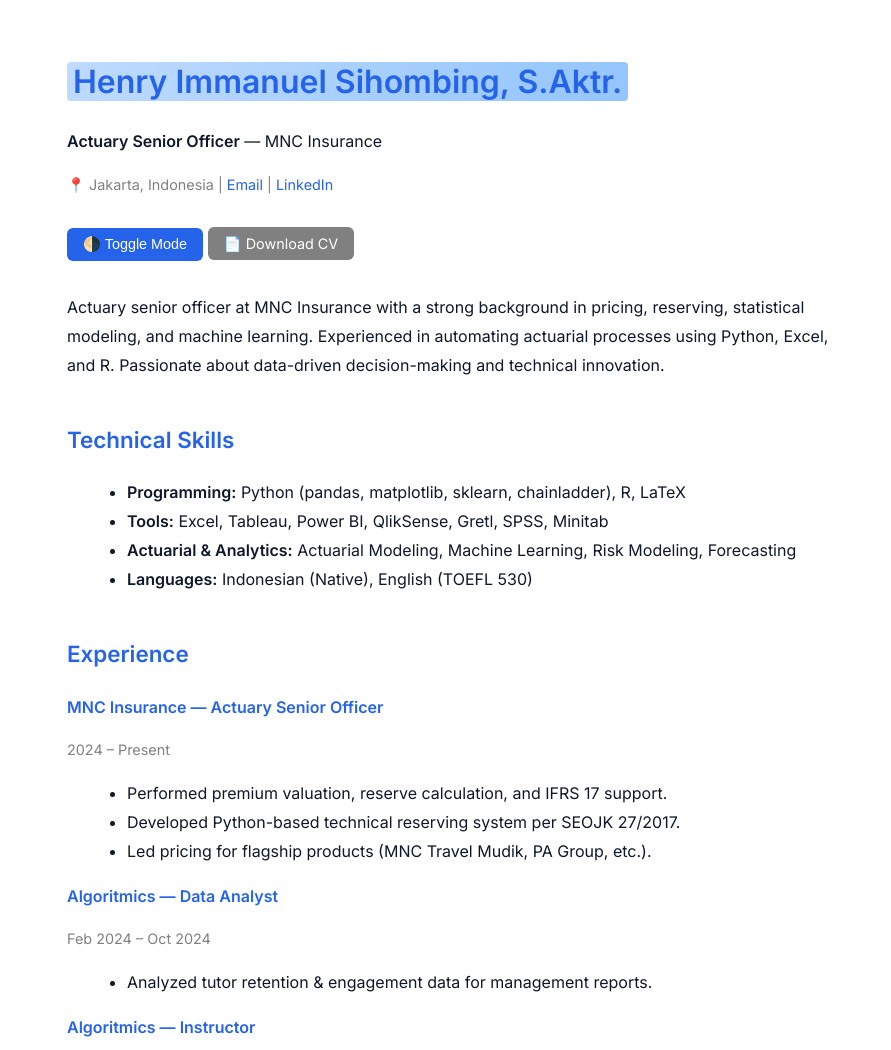
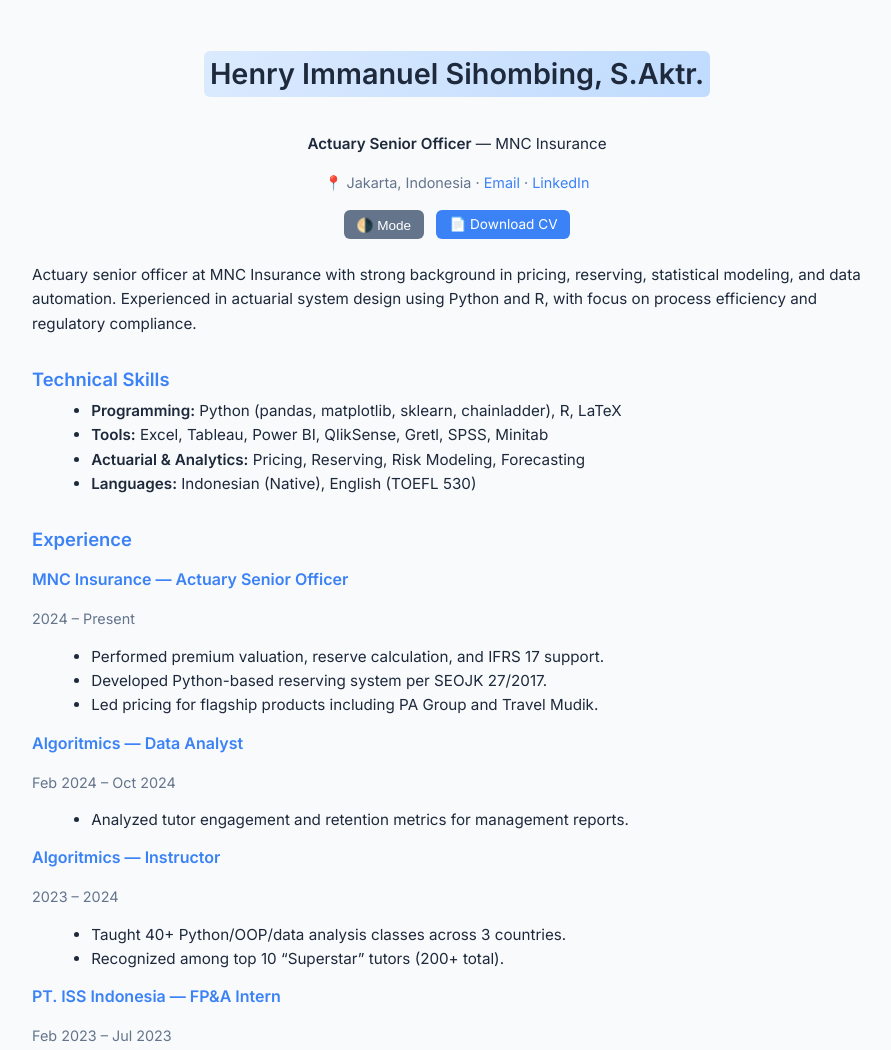
Before and after one commit to henry-immanuel02/henry-immanuel02.github.io, a plain HTML site: page cv.html in a window 1280 px wide. Shown: the top 1050 px of the page, without its empty margins (183-1074 px from the left). Drawn offline with Linux system fonts and the light colour scheme.

Commit message:
Update cv.html

```diff
--- a/cv.html
+++ b/cv.html
@@ -5,58 +5,69 @@
 <meta name="viewport" content="width=device-width, initial-scale=1.0">
 <title>Henry Immanuel Sihombing — CV</title>
 <link href="https://fonts.googleapis.com/css2?family=Inter:wght@400;500;600&display=swap" rel="stylesheet">
+
 <style>
   :root {
-    --bg-light: #ffffff;
-    --text-light: #0f172a;
-    --bg-dark: #0a0a0a;
-    --text-dark: #f8fafc;
-    --accent: #2563eb;
-  }
-  .highlight {
-  background: linear-gradient(120deg, #bfdbfe 0%, #93c5fd 100%);
-  padding: 0 6px;
-  border-radius: 4px;
-}
-  html[data-theme='light'] {
-    background-color: var(--bg-light);
-    color: var(--text-light);
+    --bg: #f8fafc;
+    --text: #1e293b;
+    --accent: #3b82f6;
+    --muted: #64748b;
+    --highlight: linear-gradient(120deg, #dbeafe 0%, #bfdbfe 100%);
   }
 
-  html[data-theme='dark'] {
-    background-color: var(--bg-dark);
-    color: var(--text-dark);
+  [data-theme="dark"] {
+    --bg: #0f172a;
+    --text: #f1f5f9;
+    --accent: #60a5fa;
+    --muted: #94a3b8;
+    --highlight: linear-gradient(120deg, #1e3a8a 0%, #2563eb 100%);
   }
 
   body {
     font-family: 'Inter', sans-serif;
-    line-height: 1.8;
+    background-color: var(--bg);
+    color: var(--text);
+    line-height: 1.6;
     margin: 0;
     padding: 2rem;
-    transition: background 0.4s, color 0.4s;
+    transition: background 0.3s ease, color 0.3s ease;
   }
 
   main {
-    max-width: 780px;
+    max-width: 850px;
     margin: 0 auto;
   }
 
+  header {
+    text-align: center;
+    margin-bottom: 1.5rem;
+  }
+
   h1 {
-    font-size: 2rem;
-    margin-bottom: 0.25rem;
-    color: var(--accent);
+    font-size: 1.8rem;
+    font-weight: 600;
+    display: inline-block;
+    background: var(--highlight);
+    border-radius: 6px;
+    padding: 0 6px;
   }
 
   h2 {
-    font-size: 1.4rem;
-    margin-top: 2.5rem;
+    font-size: 1.15rem;
+    font-weight: 600;
     color: var(--accent);
+    margin-top: 1.8rem;
+    margin-bottom: 0.3rem;
   }
 
   h3 {
     font-size: 1rem;
     color: var(--accent);
-    margin-top: 1rem;
+    margin: 0.8rem 0 0.2rem;
+  }
+
+  p, li {
+    font-size: 0.95rem;
   }
 
   a {
@@ -64,88 +75,86 @@
     text-decoration: none;
   }
 
-  a:hover {
-    text-decoration: underline;
-  }
+  a:hover { text-decoration: underline; }
 
   .meta {
-    color: gray;
+    color: var(--muted);
     font-size: 0.9rem;
   }
 
   ul {
-    margin-left: 1.25rem;
+    margin: 0.3rem 0 0.5rem 1.2rem;
   }
 
-  .top-actions {
-    display: flex;
-    justify-content: space-between;
-    align-items: center;
-    margin-bottom: 2rem;
-    flex-wrap: wrap;
-    gap: 1rem;
+  .contact {
+    font-size: 0.9rem;
+    color: var(--muted);
+    margin-top: 0.3rem;
+  }
+
+  .top-btns {
+    text-align: center;
+    margin-top: 1rem;
   }
 
   button, a.btn {
     border: none;
     border-radius: 6px;
-    padding: 0.5rem 1rem;
-    font-size: 0.9rem;
+    padding: 0.4rem 0.8rem;
+    font-size: 0.85rem;
     cursor: pointer;
+    margin: 0 4px;
   }
 
   button {
+    background: var(--muted);
+    color: white;
+  }
+
+  button:hover { opacity: 0.85; }
+
+  a.btn {
     background: var(--accent);
     color: white;
   }
 
-  button:hover {
-    background: #1d4ed8;
-  }
-
-  a.btn {
-    background: gray;
-    color: white;
-  }
+  a.btn:hover { opacity: 0.9; }
 
   footer {
     text-align: center;
-    font-size: 0.85rem;
-    margin-top: 3rem;
-    color: gray;
+    font-size: 0.8rem;
+    color: var(--muted);
+    margin-top: 2rem;
   }
 </style>
 </head>
 
-<body>
+<body data-theme="light">
 <main>
-  <div class="top-actions">
-    <div>
-      <h1><span class="highlight">Henry Immanuel Sihombing, S.Aktr.</span></h1>
-      <p><strong>Actuary Senior Officer</strong> — MNC Insurance</p>
-      <p class="meta">
-        📍 Jakarta, Indonesia |
-        <a href="mailto:henryimmanuel08@email.com">Email</a> |
-        <a href="https://linkedin.com/in/henry-immanuel-sihombing" target="_blank">LinkedIn</a>
-      </p>
-    </div>
-    <div>
-      <button id="themeToggle">🌗 Toggle Mode</button>
+  <header>
+    <h1>Henry Immanuel Sihombing, S.Aktr.</h1>
+    <p><strong>Actuary Senior Officer</strong> — MNC Insurance</p>
+    <p class="contact">
+      📍 Jakarta, Indonesia ·
+      <a href="mailto:henryimmanuel08@email.com">Email</a> ·
+      <a href="https://linkedin.com/in/henry-immanuel-sihombing" target="_blank">LinkedIn</a>
+    </p>
+    <div class="top-btns">
+      <button id="themeToggle">🌗 Mode</button>
       <a href="CV-Henry Immanuel Sihombing.pdf" download class="btn">📄 Download CV</a>
     </div>
-  </div>
+  </header>
 
   <p>
-    Actuary senior officer at MNC Insurance with a strong background in pricing, reserving, statistical modeling, and machine learning.
-    Experienced in automating actuarial processes using Python, Excel, and R.
-    Passionate about data-driven decision-making and technical innovation.
+    Actuary senior officer at MNC Insurance with strong background in pricing, reserving, statistical modeling, and data automation.
+    Experienced in actuarial system design using Python and R, with focus on process efficiency and regulatory compliance.
   </p>
 
   <h2>Technical Skills</h2>
   <ul>
     <li><strong>Programming:</strong> Python (pandas, matplotlib, sklearn, chainladder), R, LaTeX</li>
     <li><strong>Tools:</strong> Excel, Tableau, Power BI, QlikSense, Gretl, SPSS, Minitab</li>
-    <li><strong>Actuarial & Analytics:</strong> Actuarial Modeling, Machine Learning, Risk Modeling, Forecasting</li>
+    <li><strong>Actuarial & Analytics:</strong> Pricing, Reserving, Risk Modeling, Forecasting</li>
     <li><strong>Languages:</strong> Indonesian (Native), English (TOEFL 530)</li>
   </ul>
 
@@ -154,15 +163,13 @@
   <p class="meta">2024 – Present</p>
   <ul>
     <li>Performed premium valuation, reserve calculation, and IFRS 17 support.</li>
-    <li>Developed Python-based technical reserving system per SEOJK 27/2017.</li>
-    <li>Led pricing for flagship products (MNC Travel Mudik, PA Group, etc.).</li>
+    <li>Developed Python-based reserving system per SEOJK 27/2017.</li>
+    <li>Led pricing for flagship products including PA Group and Travel Mudik.</li>
   </ul>
 
   <h3>Algoritmics — Data Analyst</h3>
   <p class="meta">Feb 2024 – Oct 2024</p>
-  <ul>
-    <li>Analyzed tutor retention & engagement data for management reports.</li>
-  </ul>
+  <ul><li>Analyzed tutor engagement and retention metrics for management reports.</li></ul>
 
   <h3>Algoritmics — Instructor</h3>
   <p class="meta">2023 – 2024</p>
@@ -175,14 +182,12 @@
   <p class="meta">Feb 2023 – Jul 2023</p>
   <ul>
     <li>Created cost benchmarking tool using Python, Excel, and Tableau.</li>
-    <li>Modeled cross-sectional & time-series data for pricing strategy.</li>
+    <li>Modeled time-series data for financial planning and pricing strategy.</li>
   </ul>
 
   <h3>University of Brawijaya — Teaching Assistant</h3>
   <p class="meta">2021 – 2023</p>
-  <ul>
-    <li>Taught Calculus, Statistics, Actuarial Math, Risk Theory, and Stochastic Analysis.</li>
-  </ul>
+  <ul><li>Taught Calculus, Statistics, Actuarial Math, Risk Theory, and Stochastic Analysis.</li></ul>
 
   <h2>Education</h2>
   <ul>
@@ -192,15 +197,15 @@
 
   <h2>Certified Courses</h2>
   <ul>
-    <li><strong>Actuarial Aspect on General Insurance</strong> — AAUI (Jun–Jul 2025)</li>
-    <li><strong>Heuristic Optimization</strong> — Indonesian Mathematician Society (Jun–Aug 2023)</li>
-    <li><strong>Financial Mathematics: Option and Portfolio Selection</strong> — IMS (Jul 2021)</li>
+    <li>Actuarial Aspect on General Insurance — AAUI (Jun–Jul 2025)</li>
+    <li>Heuristic Optimization — Indonesian Mathematician Society (2023)</li>
+    <li>Financial Mathematics: Option and Portfolio Selection — IMS (2021)</li>
   </ul>
 
   <h2>Projects</h2>
   <ul>
-    <li><strong>Actuarial Valuation Models for Investment Asset Value Insurance</strong> (2023–2024)</li>
-    <li><strong>Joint Life & Multi-State Insurance Valuation</strong> (2022)</li>
+    <li>Actuarial Valuation Models for Investment Asset Value Insurance (2023–2024)</li>
+    <li>Joint Life & Multi-State Insurance Valuation (2022)</li>
   </ul>
 
   <h2>Awards & Certifications</h2>
@@ -213,25 +218,20 @@
   </ul>
 
   <h2>Attachments</h2>
-  <p>
-    🔗 <a href="https://drive.google.com/drive/folders/1rCr01Uug635L__e1ehXnlpr7YLBTo6JW" target="_blank">
-      Google Drive Folder (Projects & Certificates)
-    </a>
-  </p>
+  <p>🔗 <a href="https://drive.google.com/drive/folders/1rCr01Uug635L__e1ehXnlpr7YLBTo6JW" target="_blank">Google Drive Folder (Projects & Certificates)</a></p>
 
   <footer>
-    © 2025 Henry Immanuel Sihombing — Built with HTML & CSS
+    © 2025 Henry Immanuel Sihombing — Built with pure HTML & CSS
   </footer>
 </main>
 
 <script>
   const toggle = document.getElementById('themeToggle');
   toggle.addEventListener('click', () => {
-    const html = document.documentElement;
-    const theme = html.getAttribute('data-theme') === 'dark' ? 'light' : 'dark';
-    html.setAttribute('data-theme', theme);
+    const html = document.body;
+    const isDark = html.getAttribute('data-theme') === 'dark';
+    html.setAttribute('data-theme', isDark ? 'light' : 'dark');
   });
-  document.documentElement.setAttribute('data-theme', 'light');
 </script>
 </body>
 </html>
```
